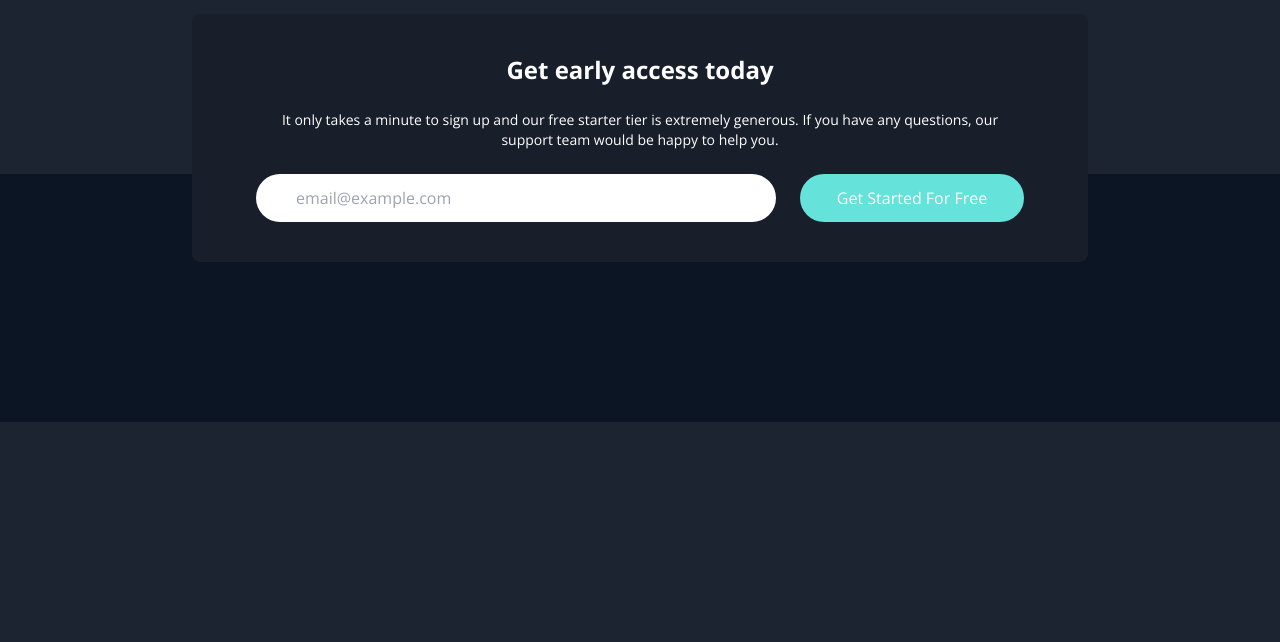
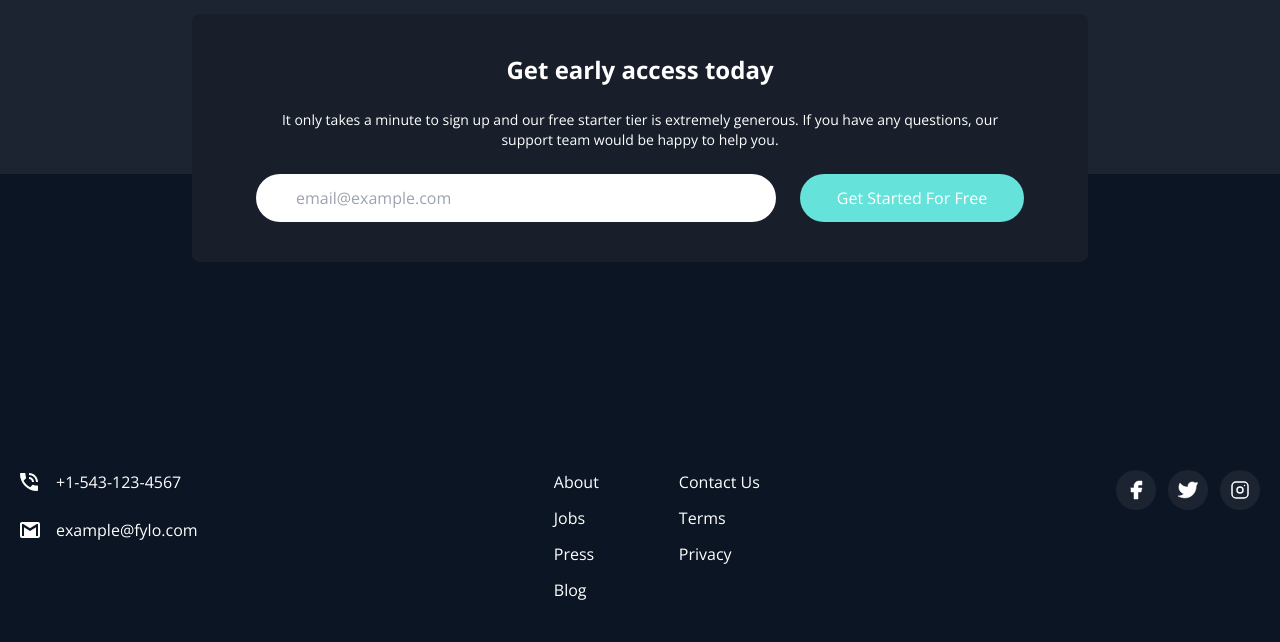
Before and after one commit to Drasty4k/tailwind-projects, a website: page website-projects/fylo/index.html in a window 1280 px wide. Shown: the part 3298-3940 px from the top of the page. Before the commit the page ends 3720 px from the top, so only its background shows below. Drawn offline with nearby package versions, Linux system fonts and the light colour scheme.

Commit message:
finished the Footer and added Smooth Scroll for the Fylo project

```diff
--- a/website-projects/fylo/index.html
+++ b/website-projects/fylo/index.html
@@ -1,5 +1,5 @@
 <!DOCTYPE html>
-<html lang="en">
+<html lang="en" class="scroll-smooth">
   <head>
     <meta charset="UTF-8" />
     <meta http-equiv="X-UA-Compatible" content="IE=edge" />
@@ -316,5 +316,79 @@
         </div>
       </div>
     </section>
+
+    <!-- Footer -->
+    <footer class="bg-darkBlue2 text-white">
+      <div class="container mx-auto pt-12 px-5 pb-10">
+        <!-- Flex Container For All Items -->
+        <div
+          class="flex flex-col justify-between space-y-24 md:flex-row md:space-y-0"
+        >
+          <!-- Email & Phone -->
+          <div class="mt-10 space-y-6">
+            <div class="flex items-center space-x-3 md:-mt-10">
+              <div class="w-6">
+                <img src="images/icon-phone.svg" alt="" class="scale-10" />
+              </div>
+              <div>+1-543-123-4567</div>
+            </div>
+            <div class="flex items-center space-x-3">
+              <div class="w-6">
+                <img src="images/icon-email.svg" alt="" class="scale-10" />
+              </div>
+              <div>example@fylo.com</div>
+            </div>
+          </div>
+
+          <!-- Menus -->
+          <div
+            class="flex flex-col space-y-10 text-xl md:text-base md:space-x-20 md:space-y-0 md:flex-row"
+          >
+            <div class="flex flex-col space-y-3">
+              <a href="#">About</a>
+              <a href="#">Jobs</a>
+              <a href="#">Press</a>
+              <a href="#">Blog</a>
+            </div>
+            <div class="flex flex-col space-y-3">
+              <a href="#">Contact Us</a>
+              <a href="#">Terms</a>
+              <a href="#">Privacy</a>
+            </div>
+          </div>
+
+          <!-- Social -->
+          <div class="flex justify-center pb-10 space-x-3">
+            <div>
+              <a href="#">
+                <img
+                  src="images/facebook.svg"
+                  alt=""
+                  class="p-2 bg-darkBlue rounded-full ficon"
+                />
+              </a>
+            </div>
+            <div>
+              <a href="#">
+                <img
+                  src="images/twitter.svg"
+                  alt=""
+                  class="p-2 bg-darkBlue rounded-full ficon"
+                />
+              </a>
+            </div>
+            <div>
+              <a href="#">
+                <img
+                  src="images/instagram.svg"
+                  alt=""
+                  class="p-2 bg-darkBlue rounded-full ficon"
+                />
+              </a>
+            </div>
+          </div>
+        </div>
+      </div>
+    </footer>
   </body>
 </html>
--- a/website-projects/fylo/input.css
+++ b/website-projects/fylo/input.css
@@ -1,3 +1,8 @@
 @tailwind base;
 @tailwind components;
 @tailwind utilities;
+
+.ficon:hover {
+  filter: invert(80%) sepia(37%) saturate(7048%) hue-rotate(132deg)
+    brightness(105%) contrast(104%);
+}
```
Also changed, not shown: website-projects/fylo/css/style.css.
